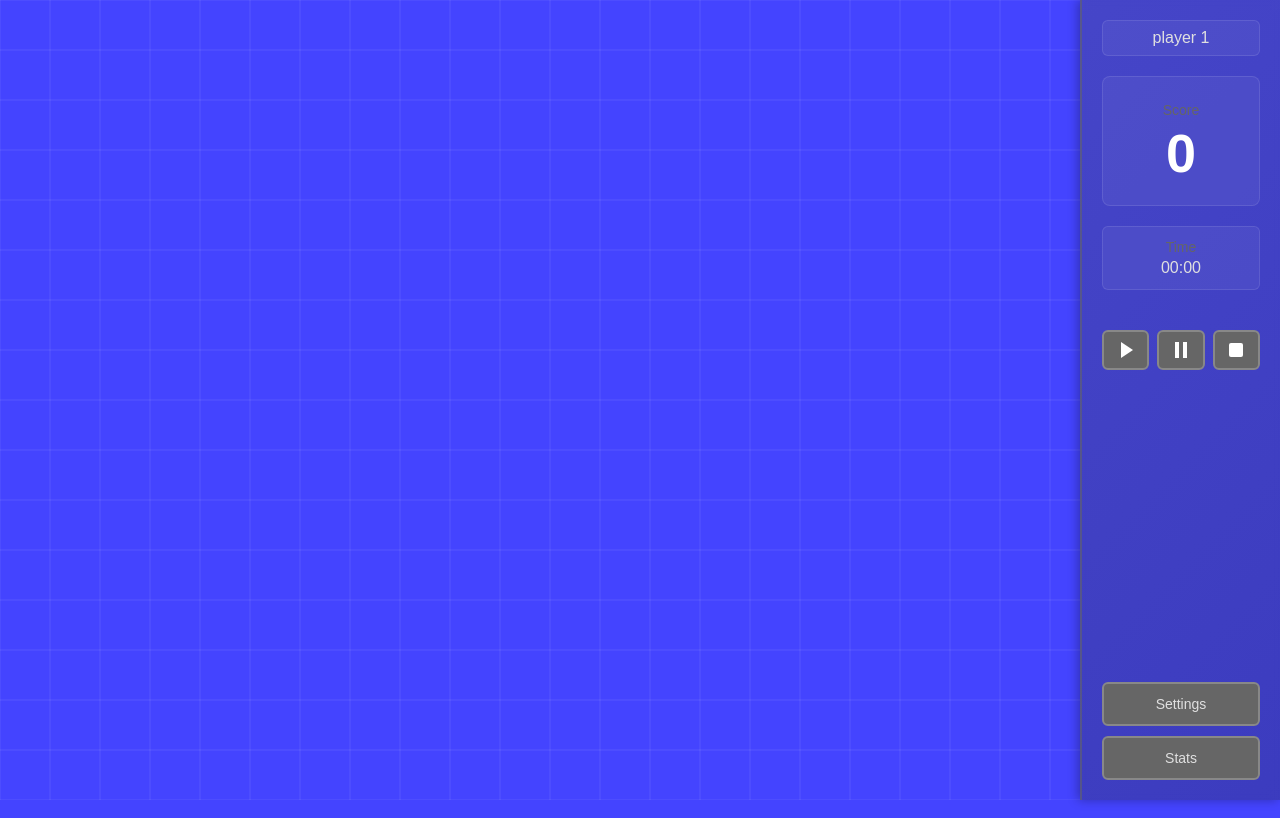
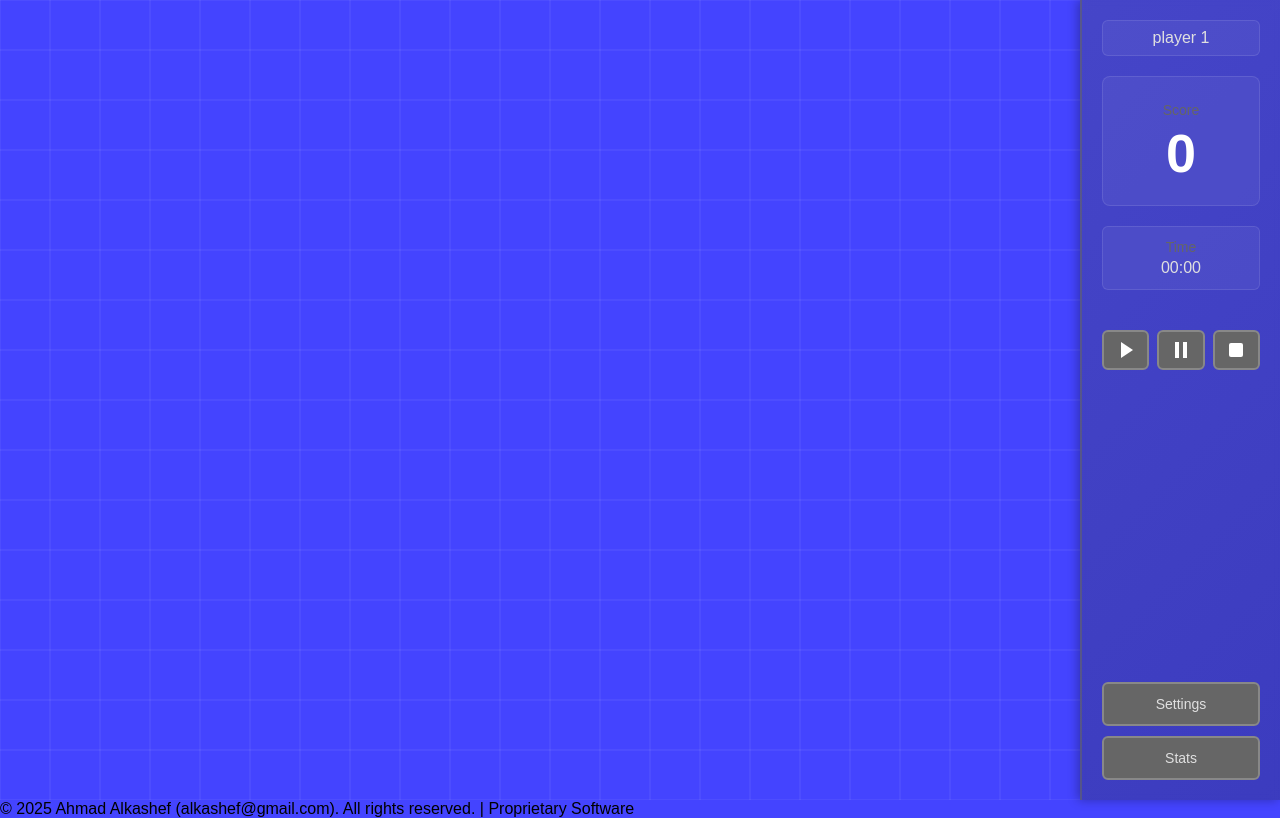
Before and after one commit to alkashef/popzy, a website: page index.html in a window 1280 px wide. Drawn offline with Linux system fonts and the light colour scheme.

Commit message:
Add proprietary license and copyright information to relevant files

```diff
--- a/index.html
+++ b/index.html
@@ -5,6 +5,9 @@
     <meta name="viewport" content="width=device-width, initial-scale=1.0">
     <title>Browser Shooter</title>
     <link rel="stylesheet" href="style.css">
+    <meta name="author" content="Ahmad Alkashef">
+    <meta name="copyright" content="Copyright © 2025 Ahmad Alkashef. All rights reserved. Proprietary Software.">
+    <meta name="license" content="Proprietary - Personal Use Only">
 </head>
 <body>
     <div id="game-container">
@@ -348,5 +351,8 @@
     </div>
 
     <script src="app.js"></script>
+    <footer class="copyright-footer">
+        <p>&copy; 2025 Ahmad Alkashef (alkashef@gmail.com). All rights reserved. | Proprietary Software</p>
+    </footer>
 </body>
 </html>
```
Also changed, not shown: app.js (+13 -0 lines), package.json (+5 -2 lines), style.css (+13 -0 lines), LICENSE.txt (added), README.md, 1 other file.
